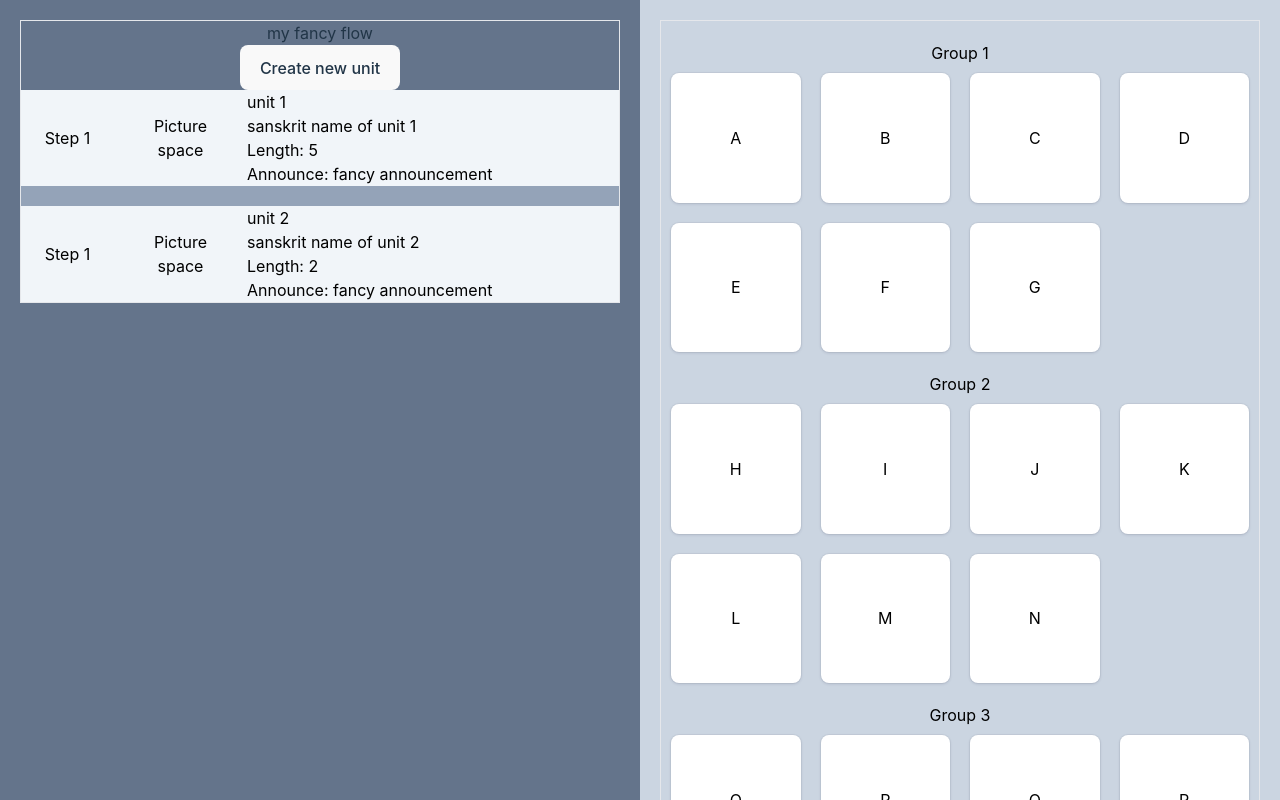
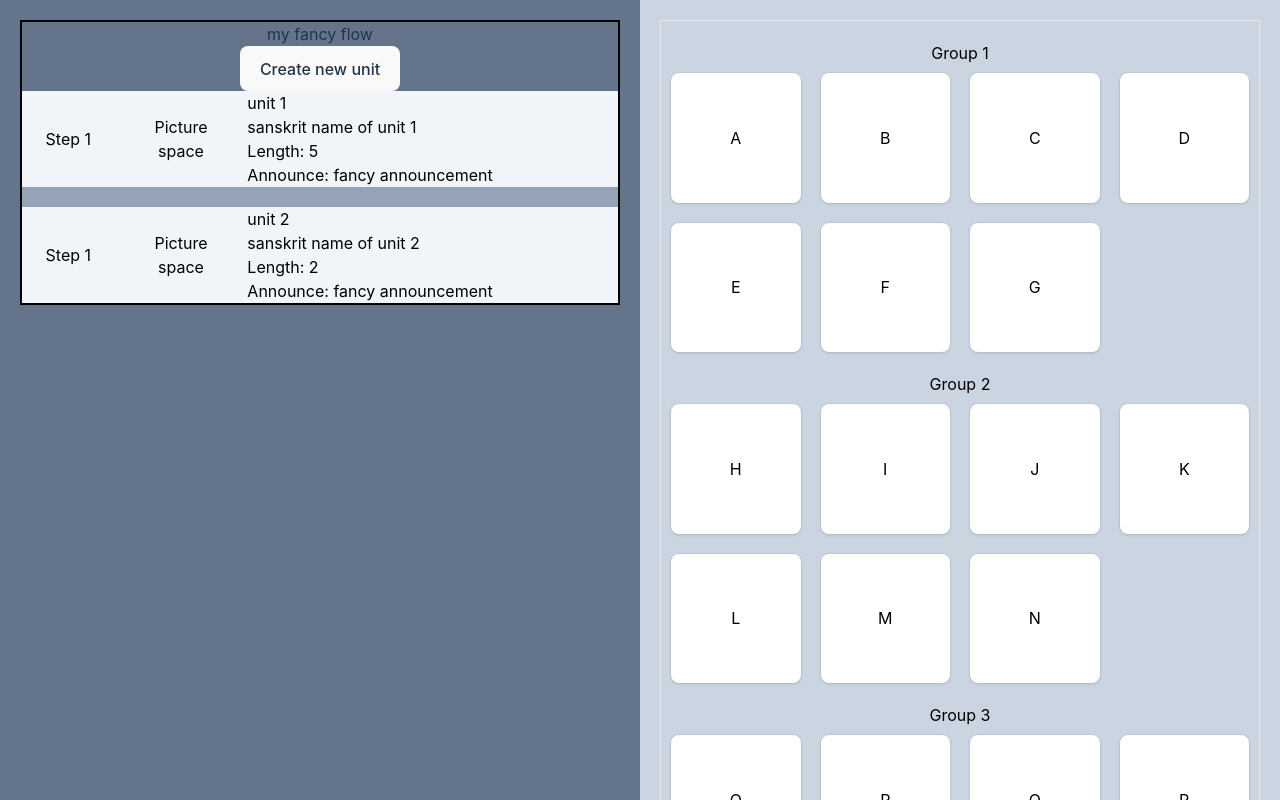
Before and after one commit to sevleo/YoGato-frontend, a React (Vite) app: page /builder in a window 1280 px wide. Built offline with nearby package versions, Linux system fonts and the light colour scheme.

Commit message:
Add border highlight when draggin over droppable area

```diff
--- a/src/components/buildingBlocks/AspectController.tsx
+++ b/src/components/buildingBlocks/AspectController.tsx
@@ -1,6 +1,7 @@
 import { useDraggable } from "@dnd-kit/core";
 import { HTMLAttributes } from "react";
 import Aspect from "./AspectDisplay";
+import { CSS } from "@dnd-kit/utilities";
 
 export interface AspectType {
   name: string;
--- a/src/components/buildingBlocks/AspectDisplay.tsx
+++ b/src/components/buildingBlocks/AspectDisplay.tsx
@@ -16,6 +16,7 @@ const Aspect = forwardRef<HTMLDivElement, Props>(
       //   lineHeight: "0.5",
       transform: isDragging ? "scale(1.05)" : "scale(1)",
       color: "black",
+      maxWidth: "100px",
       ...style,
     };
     // console.log(aspect);
--- a/src/components/buildingBlocks/Flow.tsx
+++ b/src/components/buildingBlocks/Flow.tsx
@@ -2,6 +2,7 @@ import { SetStateAction } from "react";
 import Unit from "./Unit";
 import { UnitProps } from "./Unit";
 import { Dispatch } from "react";
+import { useDroppable } from "@dnd-kit/core";
 
 interface FlowProps {
   flow: {
@@ -17,6 +18,16 @@ interface FlowProps {
 }
 
 function Flow({ flow, setFlow }: FlowProps) {
+  const { isOver, setNodeRef } = useDroppable({
+    id: "flow",
+  });
+
+  const style = {
+    // width: "100%",
+    // height: "100%",
+    border: isOver ? "2px solid gold" : "2px solid black",
+  };
+
   function handleButtonClick() {
     const newUnit = {
       name: "new unit",
@@ -35,7 +46,7 @@ function Flow({ flow, setFlow }: FlowProps) {
 
   return (
     <div className={`h-auto p-5`}>
-      <div className="h-full border">
+      <div className="h-full border" ref={setNodeRef} style={style}>
         <div>{flow.flowName}</div>
         <div>
           <button onClick={handleButtonClick}>Create new unit</button>
--- a/src/components/pages/Builder.tsx
+++ b/src/components/pages/Builder.tsx
@@ -129,7 +129,7 @@ function Builder() {
             </div>
           </div>
         </div>
-        <DragOverlay adjustScale style={{ transformOrigin: "0 0 " }}>
+        <DragOverlay style={{ transformOrigin: "0 0 " }}>
           {activeItem ? <Aspect aspect={activeItem} isDragging /> : null}
         </DragOverlay>
       </DndContext>
```
